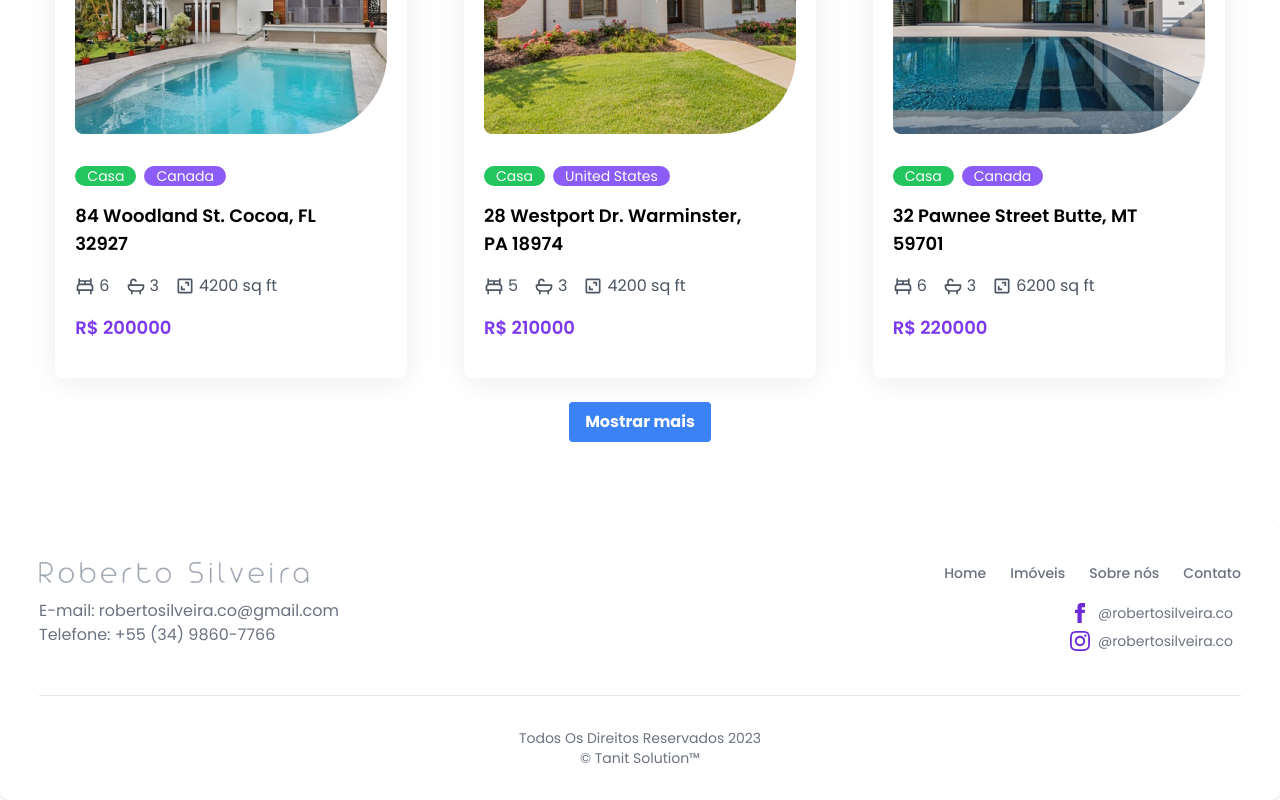
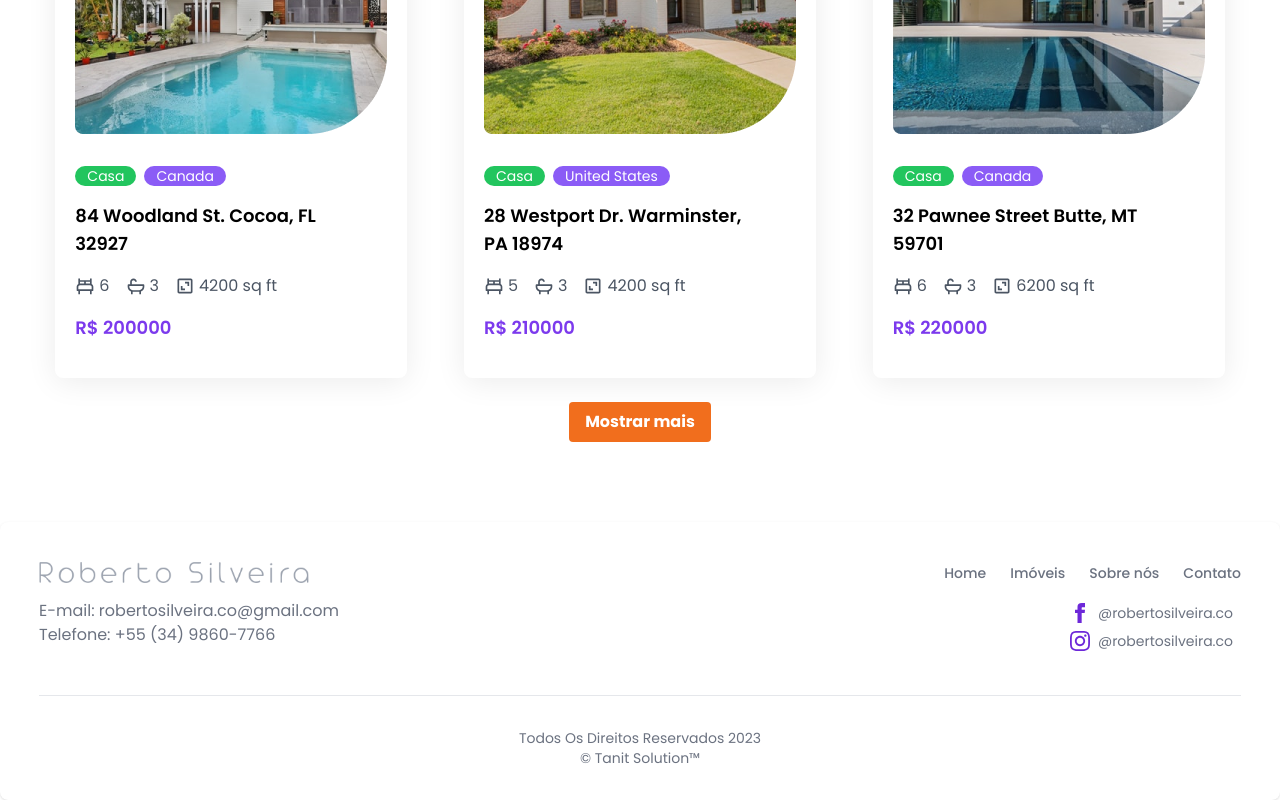
Before and after one commit to mzoughiaziz/real-estate, a React (Create React App) app: page / in a window 1280 px wide. Shown: the part 1575-2375 px from the top of the page. Built offline with nearby package versions, Linux system fonts and the light colour scheme.

Commit message:
Updates search message

```diff
--- a/src/components/HouseList.js
+++ b/src/components/HouseList.js
@@ -20,7 +20,7 @@ const HouseList = () => {
   if (houses.length < 1) {
     return (
       <div className='text-center text-3xl text-gray-400 mt-48'>
-        Sorry, nothing was found.
+        Desculpe, nada foi encontrado.
       </div>
     );
   }
@@ -40,7 +40,7 @@ const HouseList = () => {
         {visibleHouses < houses.length && (
           <div className='text-center mt-6'>
             <button
-              className='bg-blue-500 hover:bg-blue-600 text-white font-bold py-2 px-4 rounded'
+              className='bg-orangers hover:orange-300 text-white font-bold py-2 px-4 rounded'
               onClick={loadMoreHouses}
             >
               Mostrar mais
--- a/src/pages/HousesPage.js
+++ b/src/pages/HousesPage.js
@@ -19,7 +19,7 @@ const HousesPage = () => {
   if (houses.length < 1) {
     return (
       <div className='text-center text-3xl text-gray-400 mt-48'>
-        Sorry, nothing was found.
+        Desculpe, nada foi encontrado.
       </div>
     );
   }
```
